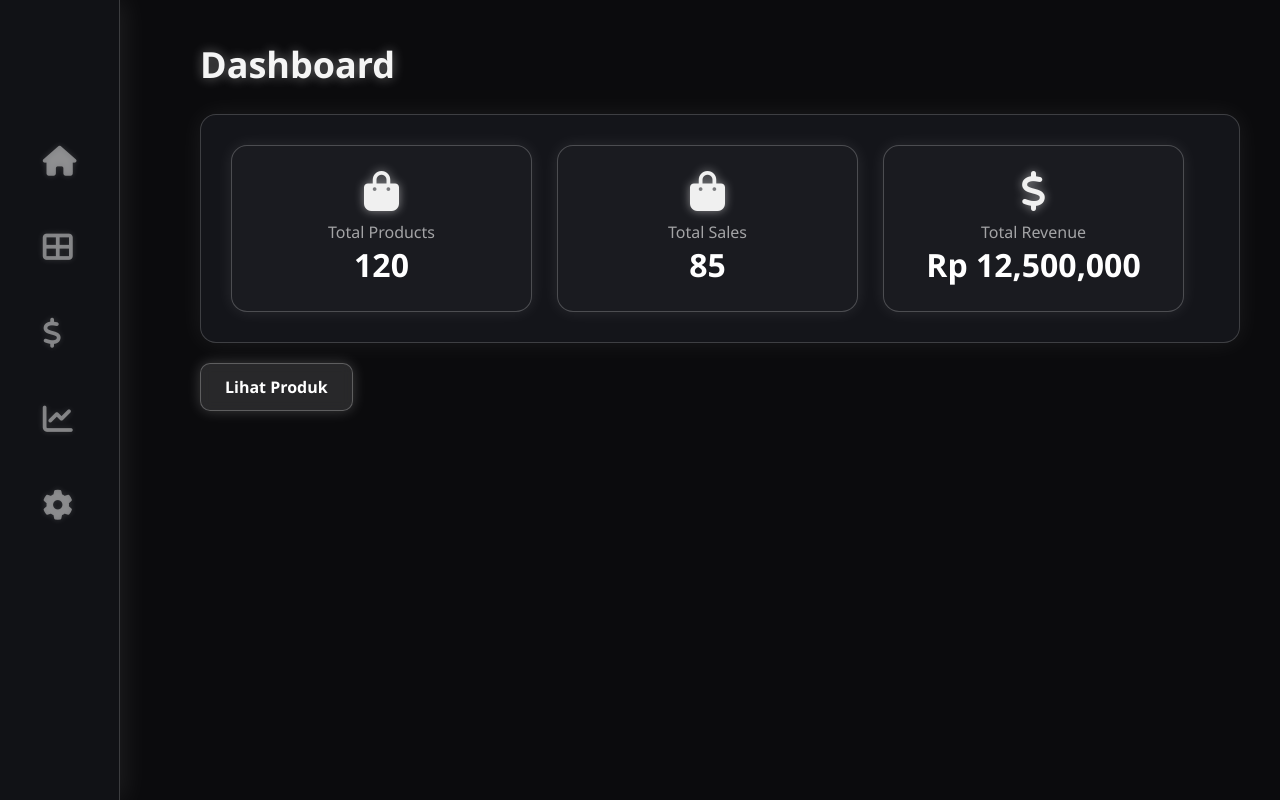
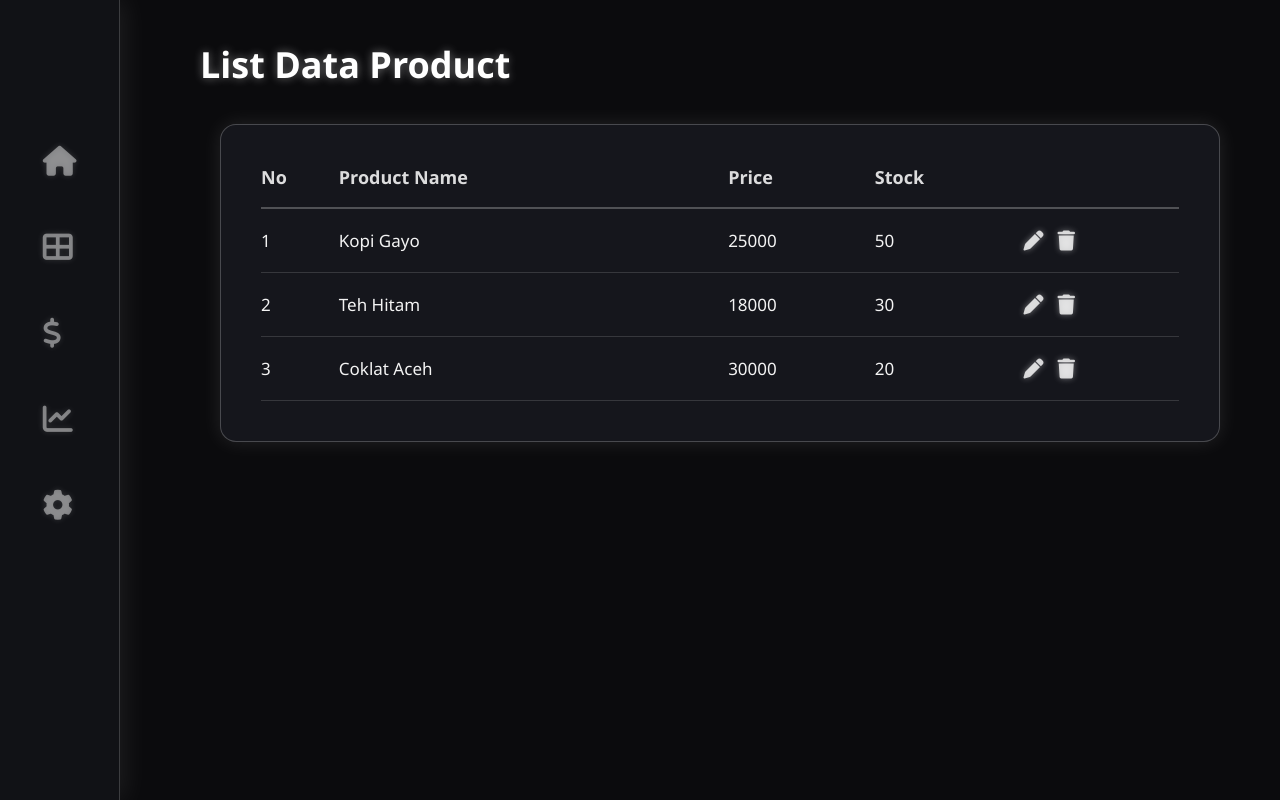
Before and after one commit to AdamMulabib/uts-Mukhammad-Adam-Mulabib-24090040, a plain HTML site: page dashboard.html in a window 1280 px wide. Drawn offline with Linux system fonts and the light colour scheme.

Commit message:
Update dashboard layout and content

```diff
--- a/dashboard.html
+++ b/dashboard.html
@@ -1,17 +1,21 @@
 <!DOCTYPE html>
-<html lang="id">
+<html lang="en">
 <head>
-  <meta charset="UTF-8" />
-  <meta name="viewport" content="width=device-width, initial-scale=1.0" />
-  <title>Dashboard</title>
-  <link rel="stylesheet" href="css/style.css" />
-  <link rel="stylesheet" href="https://cdnjs.cloudflare.com/ajax/libs/font-awesome/6.5.0/css/all.min.css" />
+    <meta charset="UTF-8">
+    <meta name="viewport" content="width=device-width, initial-scale=1.0">
+    <title>List Data Product</title>
+
+    <!-- Font Awesome -->
+    <link rel="stylesheet" href="https://cdnjs.cloudflare.com/ajax/libs/font-awesome/6.5.0/css/all.min.css">
+
+    <link rel="stylesheet" href="css/style.css">
 </head>
 <body>
-  <div class="dashboard-layout">
+
+<div class="container">
+
     <!-- Sidebar -->
     <aside class="sidebar">
-        <nav>
         <ul>
             <li><a href="dashboard.html"><i class="fas fa-home"></i></a></li>
             <li><a href="products.html"><i class="fas fa-th-large"></i></a></li>
@@ -19,50 +23,33 @@
             <li><a href="#"><i class="fas fa-chart-line"></i></a></li>
             <li><a href="#"><i class="fas fa-cog"></i></a></li>
         </ul>
-        </nav>
     </aside>
 
+    <!-- Main Content -->
+    <main class="content">
+        <h1>List Data Product</h1>
 
+        <div class="table-card">
+            <table>
+                <thead>
+                    <tr>
+                        <th>No</th>
+                        <th>Product Name</th>
+                        <th>Price</th>
+                        <th>Stock</th>
+                    </tr>
+                </thead>
 
-    <!-- Main Content -->
-    <main class="main-content">
-      <h1>Dashboard</h1>
+                <tbody id="productTableBody">
+                    <!-- akan diisi oleh JS -->
+                </tbody>
 
-      <div class="summary-wrapper">
-        <div class="summary-cards">
-            <div class="card">
-              <i class="fas fa-shopping-bag icon"></i>
-                <div class="card-text">
-                  <p class="label">Total Products</p>
-                 <h2 id="totalProducts">0</h2>
-              </div>
-            </div>
-            <div class="card">
-                <i class="fas fa-shopping-bag icon"></i>
-                 <div class="card-text">
-                    <p class="label">Total Sales</p>
-                    <h2 id="totalSales">0</h2>
-                </div>
-            </div>
-            <div class="card">
-                <i class="fas fa-dollar-sign icon"></i>
-                <div class="card-text">
-                  <p class="label">Total Revenue</p>
-                  <h2 id="totalRevenue">Rp 0</h2>
-                </div>
-            </div>
-        <div class="summary-divider"></div>
-      </div>
-    </div>
+            </table>
+        </div>
+    </main>
 
+</div>
 
-
-        <button class="btn-view-products" onclick="window.location.href='products.html'">
-        Lihat Produk
-        </button>
-    </main>
-  </div>
-
-  <script src="js/script.js"></script>
+<script src="js/script.js"></script>
 </body>
 </html>
```
